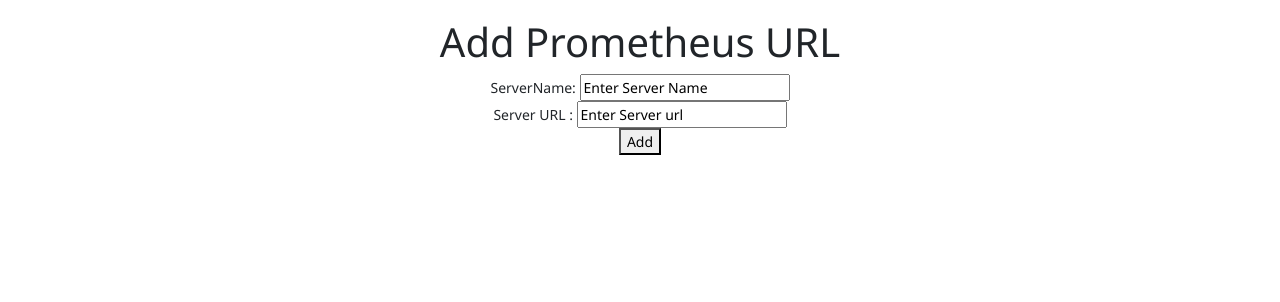
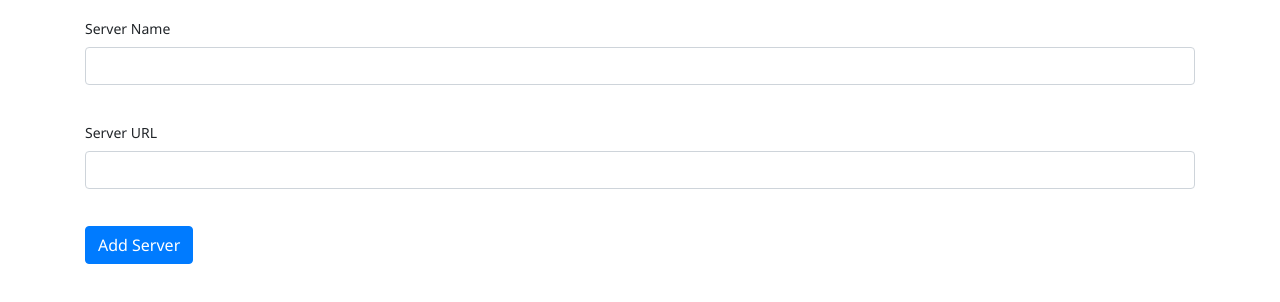
Before and after one commit to nimesh-madhavan/syn-hackathon, an Angular app in the folder app/: page /add-server in a window 1280 px wide. Shown: the top 302 px of the page. Built offline with nearby package versions, Linux system fonts and the light colour scheme.

Commit message:
add servers use bootstrap

```diff
--- a/app/src/app/add-server/add-server.component.html
+++ b/app/src/app/add-server/add-server.component.html
@@ -1,16 +1,13 @@
-<!--The content below is only a placeholder and can be replaced.-->
-<div style="text-align:center">
-  <h1>
-    Add Prometheus URL
-  </h1>
+<div>
+  <form>
+    <div class="form-group">
+      <label for="sname"> Server Name</label>
+      <input #sname type="text" name="sname" class="form-control" [(ngModel)]="serverName"><br>
+    </div>
+    <div class="form-group">
+      <label for="surl">Server URL </label>
+      <input #surl type="text" name="surl" class="form-control" [(ngModel)]="serverUrl"><br>
+    </div>
+    <button (click)="AddServers()" class="btn btn-primary">Add Server</button>
+  </form>
 </div>
-<h2>{{ServerList}}</h2>
-<div style="align: center">
-
-  ServerName: <input #sname type="text" name="sname" [(ngModel)]="serverName"><br>
-  Server URL : <input #surl type="text" name="surl" [(ngModel)]="serverUrl"><br>
-  <button (click)="AddServers(sname.value,surl.value)">Add</button>
-
-</div>
-
-<router-outlet></router-outlet>
--- a/app/src/app/add-server/add-server.component.ts
+++ b/app/src/app/add-server/add-server.component.ts
@@ -7,9 +7,9 @@
   styleUrls: ['./add-server.component.css']
 })
 export class AddServerComponent implements OnInit {
-  serverName="Enter Server Name"
-  serverUrl="Enter Server url"
-  constructor(private localStore : LocalStoreService) {
+  serverName = ""
+  serverUrl = ""
+  constructor(private localStore: LocalStoreService) {
   }
 
   ngOnInit() {
@@ -17,6 +17,6 @@
   }
 
   AddServers() {
-      this.localStore.AddServers(this.serverName,this.serverUrl);
+    this.localStore.AddServers(this.serverName, this.serverUrl);
   }
 }
--- a/app/src/app/app.component.html
+++ b/app/src/app/app.component.html
@@ -1,4 +1,4 @@
 <!--The content below is only a placeholder and can be replaced.-->
-<div style="text-align:center" class="container">
+<div class="container">
     <router-outlet></router-outlet>
 </div>
```
Also changed, not shown: app/src/app/local-store.service.ts (+7 -7 lines).
